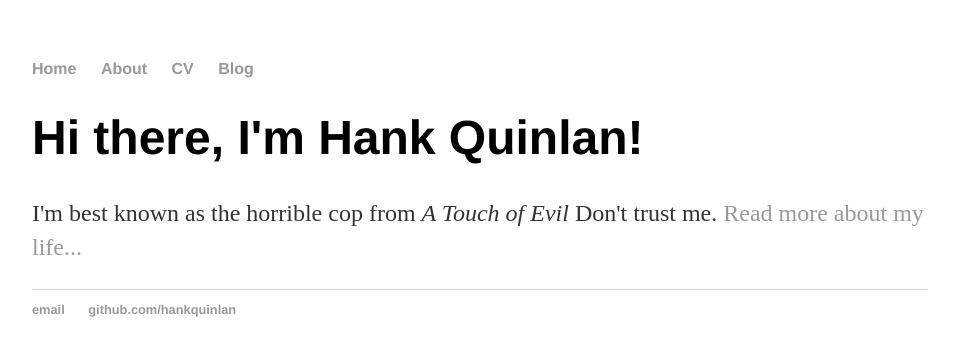
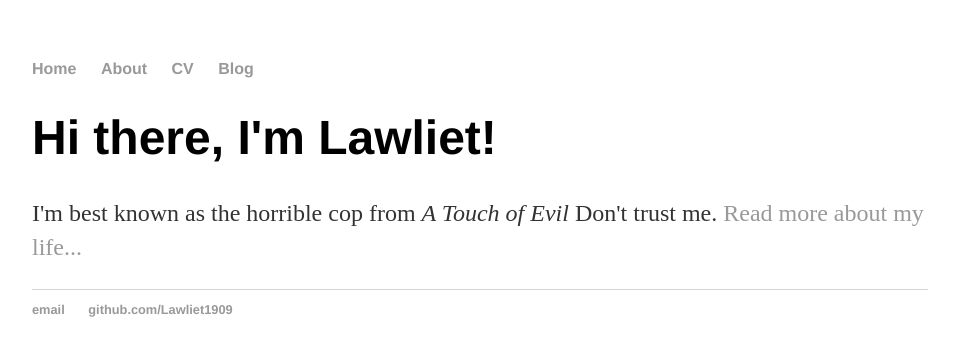
Before and after one commit to Lawliet1909/jekyll_demo, a Jekyll site: the page index.html, which Jekyll copies as it is, in a window 1280 px wide. Shown: the top 356 px of the page, without its empty margins (160-1115 px from the left). Built offline with Jekyll 4.4.1, drawn with Linux system fonts in a browser that asks for light colours.

Commit message:
Update index.html

```diff
--- a/index.html
+++ b/index.html
@@ -1,7 +1,7 @@
 <!DOCTYPE html>
 <html>
 	<head>
-		<title>Hank Quinlan, Horrible Cop</title>
+		<title>Lawliet, Horrible Cop</title>
 		<!-- link to main stylesheet -->
 		<link rel="stylesheet" type="text/css" href="/css/main.css">
 	</head>
@@ -16,14 +16,14 @@
 		</nav>
 		<div class="container">
     		<div class="blurb">
-        		<h1>Hi there, I'm Hank Quinlan!</h1>
+        		<h1>Hi there, I'm Lawliet!</h1>
 				<p>I'm best known as the horrible cop from <em>A Touch of Evil</em> Don't trust me. <a href="/about">Read more about my life...</a></p>
     		</div><!-- /.blurb -->
 		</div><!-- /.container -->
 		<footer>
     		<ul>
-        		<li><a href="mailto:hankquinlanhub@gmail.com">email</a></li>
-        		<li><a href="https://github.com/hankquinlan">github.com/hankquinlan</a></li>
+        		<li><a href="mailto:eaglefly0416@163.com">email</a></li>
+        		<li><a href="https://github.com/Lawliet1909">github.com/Lawliet1909</a></li>
 			</ul>
 		</footer>
 	</body>
```
